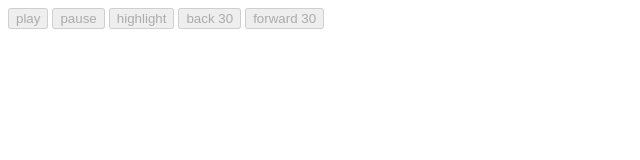
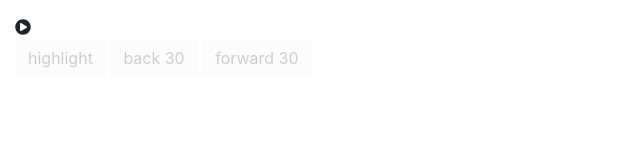
Before and after one commit to vertikoff/pod-annotate, an Electron app: page index.html in a window 800 px wide. Shown: the whole page, without its empty margins (0-640 px from the left). Drawn offline with nearby package versions, Linux system fonts and the light colour scheme; no server answers.

Commit message:
Updates the play and pause buttons with a single play pause button.
Also adds the bootstrap and fontawesome libraries (via includes in index.html)

Finally, there are changes that I'm not committing yet in renderer.js.
I needed to make some overrides to the podcast feed and plug in some default data in order to
test while on an airplane. Will commit this file when those changes are reverted.

```diff
--- a/index.html
+++ b/index.html
@@ -13,6 +13,14 @@
 
 <!-- normal script imports etc  -->
 <script src="https://ajax.googleapis.com/ajax/libs/jquery/3.2.1/jquery.min.js"></script>
+
+<!-- bootstrap include -->
+<link rel="stylesheet" href="https://maxcdn.bootstrapcdn.com/bootstrap/4.0.0/css/bootstrap.min.css" integrity="sha384-Gn5384xqQ1aoWXA+058RXPxPg6fy4IWvTNh0E263XmFcJlSAwiGgFAW/dAiS6JXm" crossorigin="anonymous">
+<script src="https://maxcdn.bootstrapcdn.com/bootstrap/4.0.0/js/bootstrap.min.js" integrity="sha384-JZR6Spejh4U02d8jOt6vLEHfe/JQGiRRSQQxSfFWpi1MquVdAyjUar5+76PVCmYl" crossorigin="anonymous"></script>
+
+<link rel="stylesheet" href="style.css">
+<!-- Font awesome include -->
+<script defer src="https://use.fontawesome.com/releases/v5.0.9/js/all.js" integrity="sha384-8iPTk2s/jMVj81dnzb/iFR2sdA7u06vHJyyLlAd4snFpCl/SnyUjRrbdJsw1pGIl" crossorigin="anonymous"></script>
 
 <!-- Insert this line after script imports -->
 <script>if (window.module) module = window.module;</script>
@@ -30,11 +38,15 @@
   	<div id="audio-file-state"></div>
 
   	<div id="player-controls">
-	  	<button id="play" disabled="true">play</button>
-	  	<button id="pause" disabled="true">pause</button>
-	  	<button id="highlight" disabled="true">highlight</button>
-        <button id="skipback" disabled="true">back 30</button>
-        <button id="skipforward" disabled="true">forward 30</button>
+      <div id="play">
+        <i class="fas fa-play-circle"></i>
+      </div>
+      <span id="current-ts"></span>
+	  	<!-- <button id="play" class="btn" disabled="true">play</button> -->
+	  	<!-- <button id="pause" class="btn" disabled="true">pause</button> -->
+	  	<button id="highlight" class="btn" disabled="true">highlight</button>
+        <button id="skipback" class="btn" disabled="true">back 30</button>
+        <button id="skipforward" class="btn" disabled="true">forward 30</button>
   	</div>
   	<div id="info-pane"></div>
 
--- /dev/null
+++ b/style.css
@@ -0,0 +1,3 @@
+#player-controls{
+  margin: 15px;
+}
```
